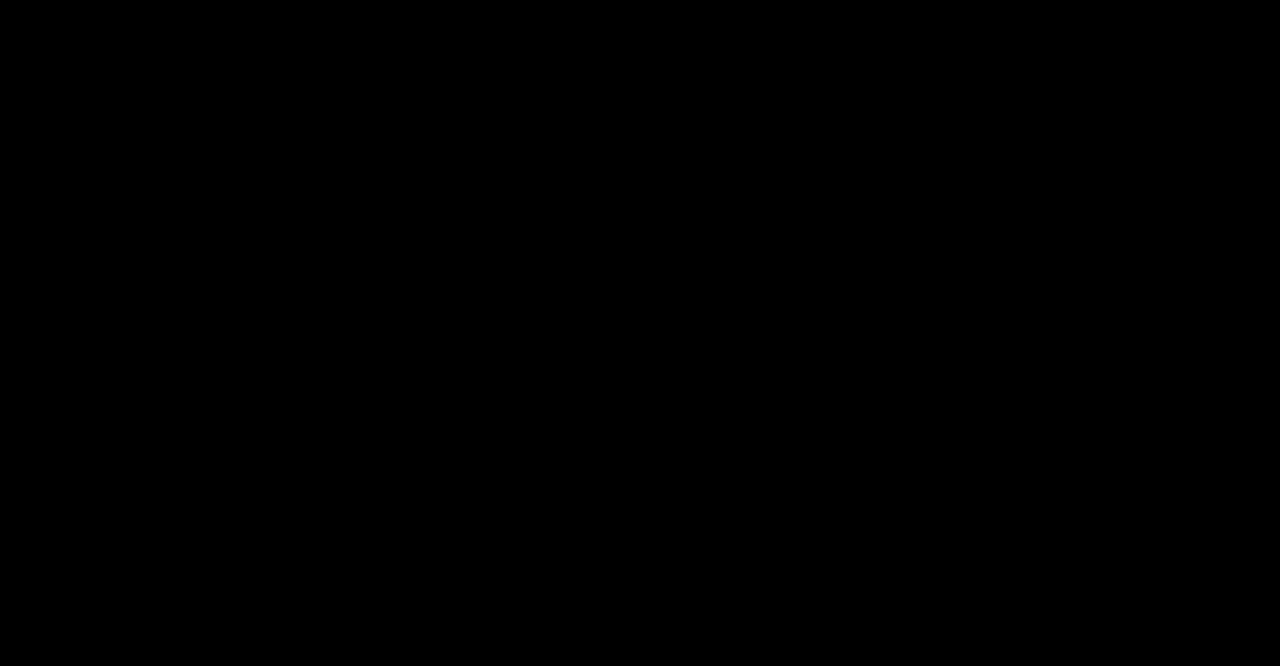
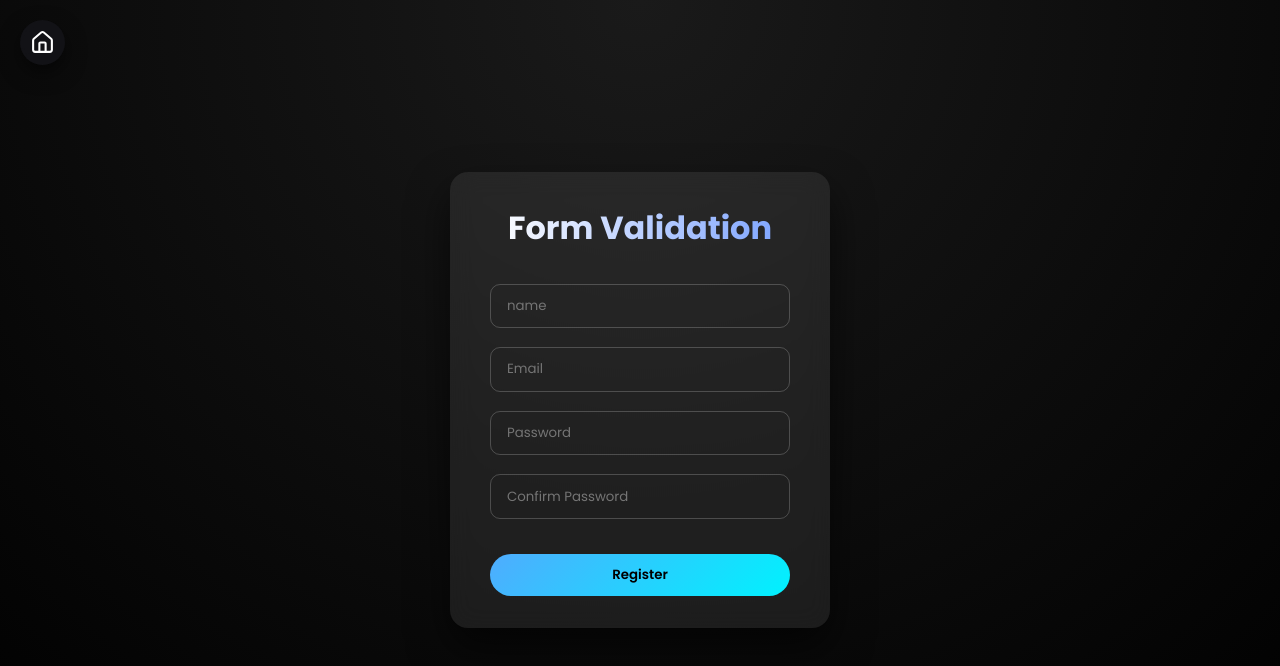
Before and after one commit to Hrisshhii/react-practice, a React (Vite) app in the folder MiniProjects/: page /react-practice/formvalidation in a window 1280 px wide. Before the commit this address had no page. Shown: the top 666 px of the page. Built offline with nearby package versions, Linux system fonts and the light colour scheme.

Commit message:
Form validation project

```diff
--- a/MiniProjects/src/App.jsx
+++ b/MiniProjects/src/App.jsx
@@ -9,6 +9,7 @@ import { ToggleBg } from './components/ToggleBg/ToggleBg';
 import { Hidden } from './components/HiddenSearchbar/Hidden';
 import { PokemonSlider } from './components/PokeDex/Pokedex';
 import { Accordion } from './components/Accordion/Accordion';
+import { FormValidation } from './components/FormValidation/FormValidation';
 function App() {
 
   return (
@@ -22,7 +23,8 @@ function App() {
         <Route path="/togglebgcolor" element={<ToggleBg />} />
         <Route path="/hiddensearchbar" element={<Hidden />} />
         <Route path="/pokedex" element={<PokemonSlider />} />
-        <Route path='/accordion' element={<Accordion />} />
+        <Route path="/accordion" element={<Accordion />} />
+        <Route path="/formvalidation" element={<FormValidation />} />
       </Routes>
     </>
   )
--- /dev/null
+++ b/MiniProjects/src/components/FormValidation/FormValidation.css
@@ -0,0 +1,102 @@
+.form-page{
+  min-height:100vh;
+  background: radial-gradient(circle at top,#1a1a1a,#000);
+  display:flex;
+  justify-content:center;
+  align-items:center;
+}
+
+.form-card{
+  background: rgba(255,255,255,0.08);
+  backdrop-filter: blur(12px);
+  padding:2rem 2.5rem;
+  border-radius:18px;
+  width:100%;
+  max-width:380px;
+  box-shadow:0 20px 40px rgba(0,0,0,0.6);
+  color:white;
+}
+
+.form-card{
+  transition: transform 0.3s ease, box-shadow 0.3s ease;
+}
+
+.form-card:hover{
+  transform: translateY(-4px);
+  box-shadow:0 30px 60px rgba(0,0,0,0.8);
+}
+
+.field{
+  margin-bottom:1.2rem;
+}
+
+.field input{
+  width:100%;
+  padding:0.7rem 1rem;
+  border-radius:10px;
+  border:1px solid rgba(255,255,255,0.2);
+  background:transparent;
+  color:white;
+  outline:none;
+}
+
+.field input:focus{
+  border-color: #4facfe;
+  box-shadow: 0 0 0 2px rgba(79,172,254,0.3);
+}
+
+.field input.error{
+  border-color:#ff4d4d;
+}
+
+.error-text{
+  color:#ff6b6b;
+  font-size:0.75rem;
+  margin-top:0.3rem;
+  display:block;
+}
+
+.error-text{
+  animation: shake 0.3s ease;
+}
+
+@keyframes shake{
+  0%{transform:translateX(0)}
+  25%{transform:translateX(-4px)}
+  50%{transform:translateX(4px)}
+  75%{transform:translateX(-4px)}
+  100%{transform:translateX(0)}
+}
+
+
+.form-card button{
+  width:100%;
+  margin-top:1rem;
+  padding:0.7rem;
+  border:none;
+  border-radius:999px;
+  background:linear-gradient(135deg,#4facfe,#00f2fe);
+  cursor:pointer;
+  font-weight:600;
+}
+
+.form-card button:hover{
+  transform: translateY(-2px);
+  box-shadow: 0 6px 20px rgba(79,172,254,0.5);
+}
+
+.form-card button:active{
+  transform: scale(0.96);
+}
+
+.form-card h2{
+  display: flex;
+  justify-content: center;
+  align-items: center;
+  font-size: 2rem;
+  margin-bottom: 2rem;
+  background: linear-gradient(90deg, #ffffff, #7aa2ff);
+  background-clip: text;
+  -webkit-background-clip: text;
+  -webkit-text-fill-color: transparent;
+}
--- /dev/null
+++ b/MiniProjects/src/components/FormValidation/FormValidation.jsx
@@ -0,0 +1,72 @@
+import { useState } from 'react';
+import { BackHome } from '../BackHome';
+import './FormValidation.css';
+
+export function FormValidation(){
+    const [form,setForm]=useState({
+        name:"",
+        email:"",
+        password:"",
+        confirm:""
+    });
+    const [errors,setErrors]=useState({});
+
+    const handleChange=(e)=>{
+        const {name,value} =e.target;
+        setForm(prev=>({...prev,[name]:value}))
+    };
+
+    const validate=()=>{
+        let newErrors={};
+        if(!form.name.trim()) newErrors.name="Name is required";
+        if(!form.email.trim()) newErrors.email="Email is required";
+        else if(!/^\S+@\S+\.\S+$/.test(form.email)){
+            newErrors.email="Invalid email format";
+        }
+
+        if (!form.password){
+            newErrors.passward="Password is required";
+        }else if(form.password.length<8){
+            newErrors.password="Minimum 8 characters";
+        }
+
+        if(form.confirm !== form.password){
+            newErrors.confirm="Passwords do not match";
+        }
+
+        setErrors(newErrors);
+        return Object.keys(newErrors).length===0;
+    };
+    const handleSubmit=(e)=>{
+        e.preventDefault();
+        if(validate()){
+            alert("Form Submitted Successfully 🎉")
+        }
+    };
+    return (
+        <div className="form-page">
+            <BackHome />
+            <form className='form-card' onSubmit={handleSubmit}>
+                <h2>Form Validation</h2>
+                <div className='field'>
+                    <input name="name" placeholder='name' onChange={handleChange}/>
+                    {errors.name && <span className='error-text'>{errors.name}</span>}
+                </div>
+                <div className='field'>
+                    <input name="email" placeholder='Email' onChange={handleChange}/>
+                    {errors.email && <span className='error-text'>{errors.email}</span>}
+                </div>
+                <div className='field'>
+                    <input type="password" name='password' placeholder='Password' onChange={handleChange}/>
+                    {errors.password && <span className='error-text'>{errors.password}</span>}
+                </div>
+                <div className='field'>
+                    <input type="password" name='confirm' placeholder='Confirm Password' onChange={handleChange}/>
+                    {errors.confirm && <span className='error-text'>{errors.confirm}</span>}
+                </div>
+
+                <button type="submit">Register</button>
+            </form>
+        </div>
+    );
+};
```
